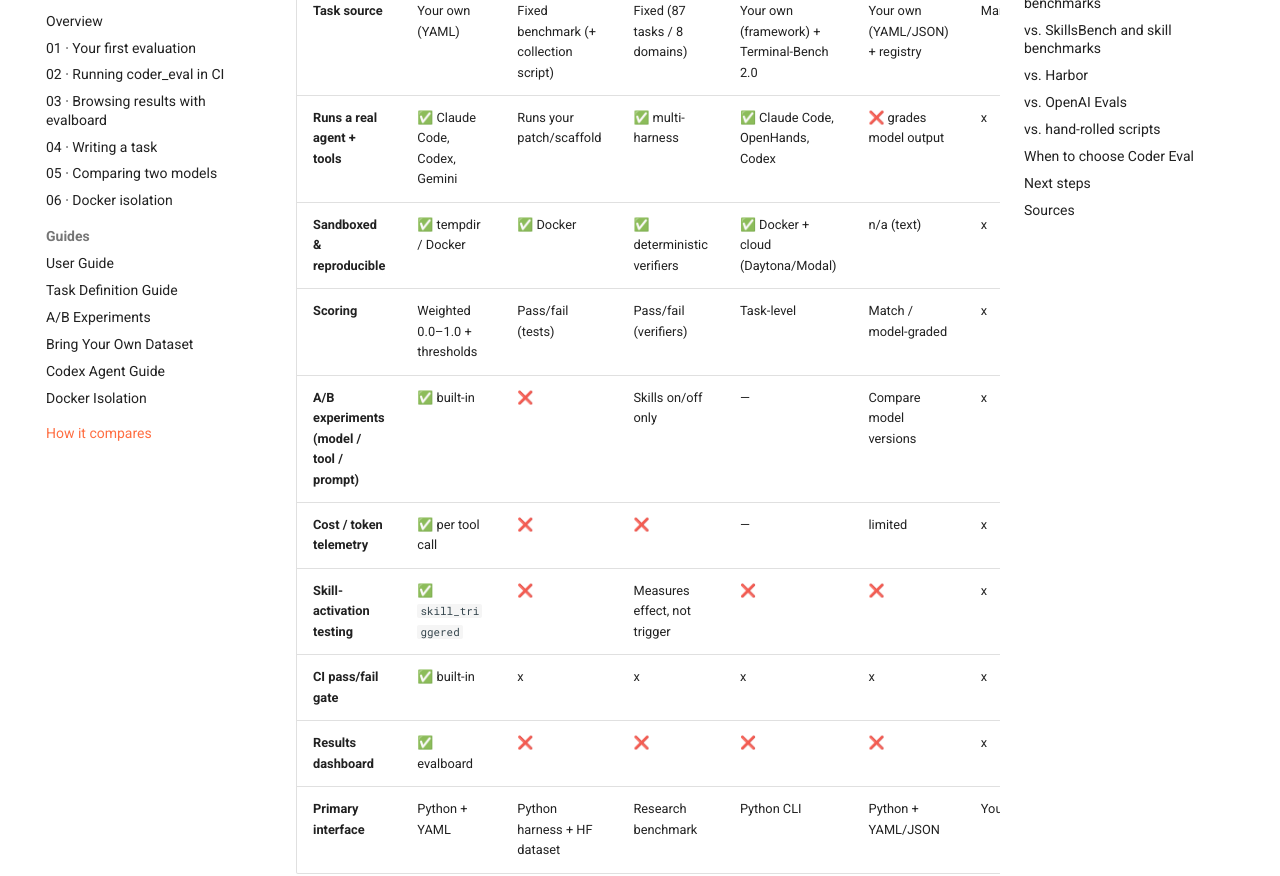
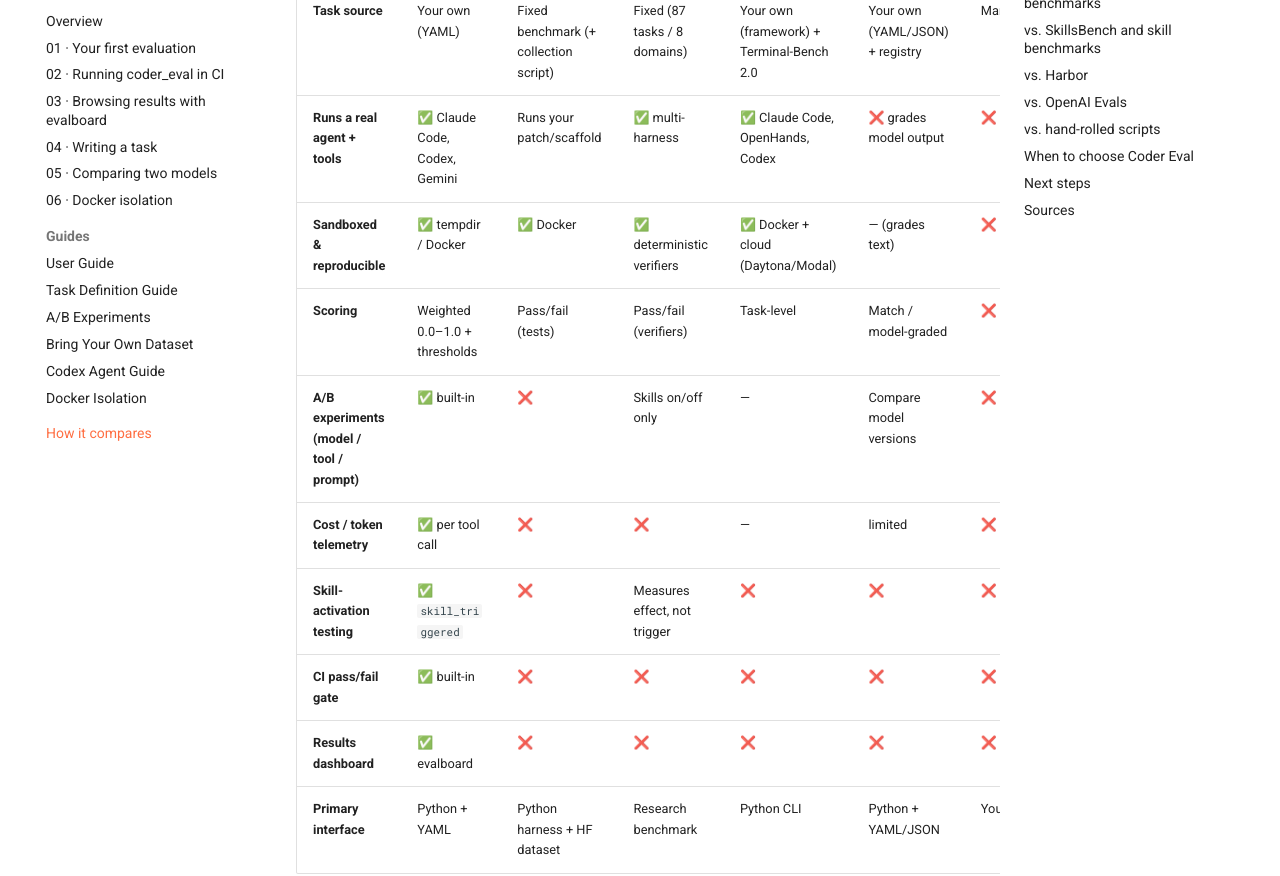
Before and after one commit to UiPath/coder_eval, an MkDocs documentation site: the page built from docs/comparison.md, in a window 1280 px wide and 1400 px high, scrolled down 480 px. Shown: the part 150-1026 px from the top of the window. Built offline with MkDocs 1.6.1 and Material for MkDocs 9.7.7, drawn with Linux system fonts in a browser that asks for light colours; comment, search, counter and statistics services are not loaded.

Commit message:
docs: address review — git identity for gh-pages, single strict deploy, table glyphs, uv tool install in Tutorial 01
- docs.yml: author gh-pages commits as coder-eval <coder-eval@uipath.com>;
  collapse build+deploy into one `mkdocs gh-deploy --force --strict` step
- comparison.md: normalize table glyphs (❌ = doesn't have it, — = n/a)
- Tutorial 01 + index.md: mention `uv tool install coder-eval`
- pyproject: point Documentation back at the GitHub docs tree until Pages is live

Co-Authored-By: Claude Fable 5 <noreply@anthropic.com>

```diff
--- a/docs/comparison.md
+++ b/docs/comparison.md
@@ -24,14 +24,14 @@ in its own documentation; see [Sources](#sources).
 | --- | --- | --- | --- | --- | --- | --- |
 | **What it grades** | Files + commands the agent produced | Whether a patch passes the repo's tests | Skill value on a fixed task set | Agent task success in sandboxes | Model text output | Whatever you wire up |
 | **Task source** | Your own (YAML) | Fixed benchmark (+ collection script) | Fixed (87 tasks / 8 domains) | Your own (framework) + Terminal-Bench 2.0 | Your own (YAML/JSON) + registry | Manual |
-| **Runs a real agent + tools** | ✅ Claude Code, Codex, Gemini | Runs your patch/scaffold | ✅ multi-harness | ✅ Claude Code, OpenHands, Codex | ❌ grades model output | x |
-| **Sandboxed & reproducible** | ✅ tempdir / Docker | ✅ Docker | ✅ deterministic verifiers | ✅ Docker + cloud (Daytona/Modal) | n/a (text) | x |
-| **Scoring** | Weighted 0.0–1.0 + thresholds | Pass/fail (tests) | Pass/fail (verifiers) | Task-level | Match / model-graded | x |
-| **A/B experiments (model / tool / prompt)** | ✅ built-in | ❌ | Skills on/off only | — | Compare model versions | x |
-| **Cost / token telemetry** | ✅ per tool call | ❌ | ❌ | — | limited | x |
-| **Skill-activation testing** | ✅ `skill_triggered` | ❌ | Measures effect, not trigger | ❌ | ❌ | x |
-| **CI pass/fail gate** | ✅ built-in | x | x | x | x | x |
-| **Results dashboard** | ✅ evalboard | ❌ | ❌ | ❌ | ❌ | x |
+| **Runs a real agent + tools** | ✅ Claude Code, Codex, Gemini | Runs your patch/scaffold | ✅ multi-harness | ✅ Claude Code, OpenHands, Codex | ❌ grades model output | ❌ |
+| **Sandboxed & reproducible** | ✅ tempdir / Docker | ✅ Docker | ✅ deterministic verifiers | ✅ Docker + cloud (Daytona/Modal) | — (grades text) | ❌ |
+| **Scoring** | Weighted 0.0–1.0 + thresholds | Pass/fail (tests) | Pass/fail (verifiers) | Task-level | Match / model-graded | ❌ |
+| **A/B experiments (model / tool / prompt)** | ✅ built-in | ❌ | Skills on/off only | — | Compare model versions | ❌ |
+| **Cost / token telemetry** | ✅ per tool call | ❌ | ❌ | — | limited | ❌ |
+| **Skill-activation testing** | ✅ `skill_triggered` | ❌ | Measures effect, not trigger | ❌ | ❌ | ❌ |
+| **CI pass/fail gate** | ✅ built-in | ❌ | ❌ | ❌ | ❌ | ❌ |
+| **Results dashboard** | ✅ evalboard | ❌ | ❌ | ❌ | ❌ | ❌ |
 | **Primary interface** | Python + YAML | Python harness + HF dataset | Research benchmark | Python CLI | Python + YAML/JSON | Your choice |
 
 ## vs. SWE-bench and fixed benchmarks
--- a/pyproject.toml
+++ b/pyproject.toml
@@ -53,7 +53,7 @@ dependencies = [
 [project.urls]
 Homepage = "https://github.com/UiPath/coder_eval"
 Repository = "https://github.com/UiPath/coder_eval"
-Documentation = "https://uipath.github.io/coder_eval/"
+Documentation = "https://github.com/UiPath/coder_eval/tree/main/docs"
 Issues = "https://github.com/UiPath/coder_eval/issues"
 Changelog = "https://github.com/UiPath/coder_eval/blob/main/CHANGELOG.md"
 
```
Also changed, not shown: docs/index.md (+1 -1 lines), docs/tutorials/01-first-evaluation.md (+5 -0 lines), 1 other file.
